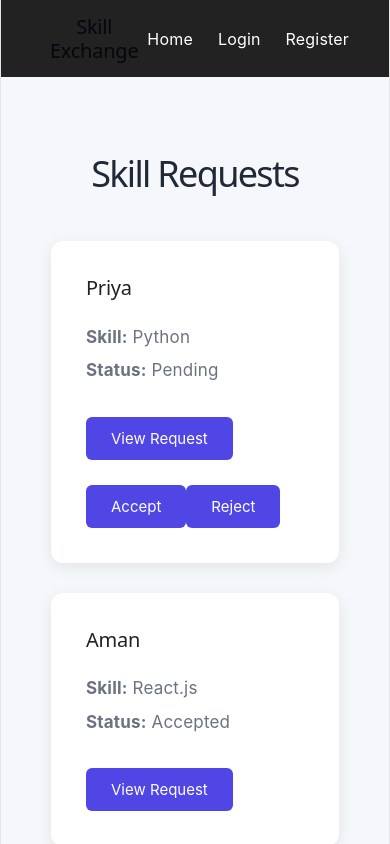
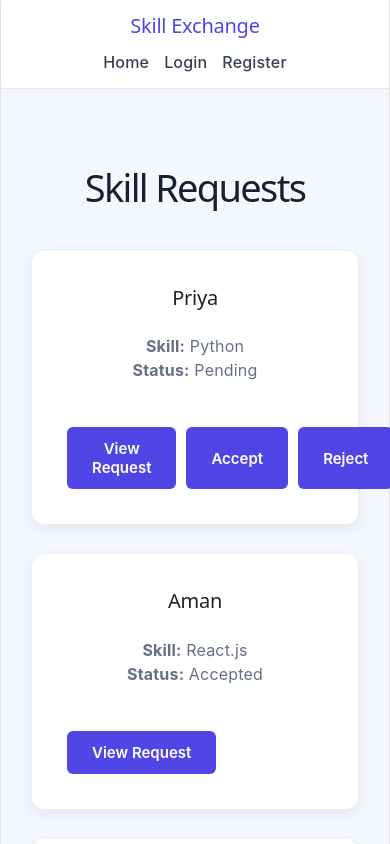
Before and after one commit to vijsanya27-afk/DEVOPS-2026-CS-E-15, a React (Vite) app: page /requests in a window 390 px wide. Shown: the top 844 px of the page. Built offline with nearby package versions, Linux system fonts and the light colour scheme.

Commit message:
UI polish, auth states and route cleanup

```diff
--- a/src/App.jsx
+++ b/src/App.jsx
@@ -1,4 +1,4 @@
-import { BrowserRouter, Routes, Route } from "react-router-dom";
+import { BrowserRouter, Routes, Route, Navigate } from "react-router-dom";
 
 import Navbar from "./components/Navbar";
 
@@ -10,6 +10,8 @@ import Dashboard from "./pages/Dashboard";
 import Home from "./pages/Home";
 import Login from "./pages/Login";
 import Register from "./pages/Register.jsx";
+import ForgotPassword from "./pages/ForgotPassword.jsx";
+import ResetPassword from "./pages/ResetPassword";
 import Profile from "./pages/Profile";
 import Skills from "./pages/Skills";
 import Search from "./pages/Search";
@@ -20,6 +22,7 @@ import ExchangeHome from "./exchange/pages/ExchangeHome";
 import ExchangeRequest from "./exchange/pages/ExchangeRequest";
 import ExchangeHistory from "./exchange/pages/ExchangeHistory";
 import ExchangeStatus from "./exchange/pages/ExchangeStatus";
+
 
 import "./App.css";
 
@@ -35,6 +38,8 @@ function App() {
         <Route path="/" element={<Home />} />
         <Route path="/login" element={<Login />} />
         <Route path="/register" element={<Register />} />
+        <Route path="/forgot-password" element={<ForgotPassword />} />
+        <Route path="/reset-password" element={<ResetPassword />} />
         <Route path="/dashboard" element={<Dashboard />} />
         <Route path="/profile" element={<Profile />} />
         <Route path="/skills" element={<Skills />} />
@@ -48,6 +53,8 @@ function App() {
         <Route path="/exchange/history" element={<ExchangeHistory />} />
         <Route path="/exchange/status" element={<ExchangeStatus />} />
         <Route path="/exchange/chat" element={<Chat />} />
+
+        <Route path="*" element={<Navigate to="/" />} />
         </Routes>
     </BrowserRouter>
   );
--- a/src/components/Navbar.css
+++ b/src/components/Navbar.css
@@ -2,13 +2,15 @@
   display: flex;
   justify-content: space-between;
   align-items: center;
-  padding: 15px 40px;
-  background-color: #222;
-  color: white;
+  padding: 16px 40px;
+  background: #ffffff;
+  border-bottom: 1px solid #e5e7eb;
+  box-shadow: 0 2px 10px #0000000d;
 }
 
 .navbar h2 {
   margin: 0;
+  color: #4f46e5;
 }
 
 .navbar-links {
@@ -17,10 +19,26 @@
 }
 
 .navbar-links a {
-  color: white;
+  color: #374151;
   text-decoration: none;
+  font-weight: 500;
+  transition: 0.2s;
 }
 
 .navbar-links a:hover {
-  color: #61dafb;
+  color: #4f46e5;
 }
+
+@media (max-width: 600px) {
+  .navbar {
+    padding: 14px 20px;
+    flex-direction: column;
+    gap: 12px;
+  }
+
+  .navbar-links {
+    gap: 15px;
+    flex-wrap: wrap;
+    justify-content: center;
+  }
+}
--- a/src/components/Sidebar.css
+++ b/src/components/Sidebar.css
@@ -1,9 +1,9 @@
 .sidebar {
   width: 220px;
-  background-color: #ffffff;
+  min-height: 100vh;
+  padding: 20px 12px;
+  background: #fff;
   border-right: 1px solid #e5e7eb;
-  padding: 20px 12px;
-  min-height: 100vh;
 }
 
 .sidebar-menu {
@@ -13,17 +13,42 @@
 }
 
 .sidebar-menu li {
-  padding: 10px 14px;
-  margin-bottom: 6px;
-  border-radius: 6px;
-  cursor: pointer;
-  color: #4b5563;
-  font-weight: 500;
-  transition: all 0.2s;
+  margin-bottom: 8px;
+  border-radius: 10px;
+  overflow: hidden;
 }
 
-.sidebar-menu li.active,
-.sidebar-menu li:hover {
-  background-color: #4f46e5;
-  color: #ffffff;
+.sidebar-menu li a {
+  display: block;
+  padding: 12px 16px;
+  color: #4b5563;
+  text-decoration: none;
+  font-weight: 500;
+  transition: .2s;
 }
+
+.sidebar-menu li a.active,
+.sidebar-menu li:hover a {
+  background: #4f46e5;
+  color: #fff;
+}
+
+@media (max-width: 700px) {
+  .sidebar {
+    width: 100%;
+    min-height: auto;
+    border-right: 0;
+    border-bottom: 1px solid #e5e7eb;
+  }
+
+  .sidebar-menu {
+    display: flex;
+    gap: 6px;
+    overflow-x: auto;
+  }
+
+  .sidebar-menu li {
+    margin: 0;
+    flex-shrink: 0;
+  }
+}
--- a/src/components/Sidebar.jsx
+++ b/src/components/Sidebar.jsx
@@ -1,5 +1,5 @@
 import React from "react";
-import { Link } from "react-router-dom";
+import { NavLink } from "react-router-dom";
 import "./Sidebar.css";
 
 const Sidebar = () => {
@@ -7,24 +7,34 @@ const Sidebar = () => {
     <aside className="sidebar">
       <ul className="sidebar-menu">
 
-        <li className="active">
-          <Link to="/dashboard">Dashboard</Link>
+        <li>
+          <NavLink to="/dashboard">
+            Dashboard
+          </NavLink>
         </li>
 
         <li>
-          <Link to="/profile">Profile</Link>
+          <NavLink to="/profile">
+            Profile
+          </NavLink>
         </li>
 
         <li>
-          <Link to="/skills">Skills</Link>
+          <NavLink to="/skills">
+            Skills
+          </NavLink>
         </li>
 
         <li>
-          <Link to="/search">Search</Link>
+          <NavLink to="/search">
+            Search
+          </NavLink>
         </li>
 
         <li>
-          <Link to="/reviews">Reviews</Link>
+          <NavLink to="/reviews">
+            Reviews
+          </NavLink>
         </li>
 
       </ul>
--- a/src/exchange/pages/Requests.css
+++ b/src/exchange/pages/Requests.css
@@ -1,47 +1,111 @@
 .requests-page {
   min-height: 100vh;
-  padding: 50px;
-  background: #f5f7fb;
-  text-align: center;
+  padding: 50px 8%;
+  background: #f5f7ff;
 }
 
 .requests-page h1 {
-  font-size: 36px;
-  color: #1f2937;
-  margin-bottom: 40px;
+  text-align: center;
+  margin-bottom: 35px;
+  font-size: 38px;
+  color: #182033;
 }
 
 .request-card {
-  max-width: 750px;
+  max-width: 850px;
   margin: 20px auto;
-  padding: 25px;
+  padding: 28px;
   background: white;
-  border-radius: 12px;
-  box-shadow: 0 5px 15px rgba(0, 0, 0, 0.08);
-  text-align: left;
+  border-radius: 18px;
+  box-shadow: 0 8px 25px #00000012;
+  transition: 0.3s;
+}
+
+.request-card:hover {
+  transform: translateY(-4px);
+  box-shadow: 0 12px 30px #4f46e530;
 }
 
 .request-card h2 {
-  color: #1f2937;
   margin-bottom: 15px;
+  color: #222;
 }
 
 .request-card p {
-  color: #6b7280;
-  font-size: 17px;
-  margin: 8px 0;
+  color: #667085;
+  font-size: 16px;
 }
 
-.request-card button {
-  margin-top: 10px;
-  padding: 10px 18px;
+.request-actions {
+  display: flex;
+  gap: 10px;
+  margin-top: 20px;
+}
+
+.request-actions button,
+.modal-btn {
+  border: 0;
+  padding: 11px 22px;
+  border-radius: 9px;
   background: #4f46e5;
   color: white;
-  border: none;
-  border-radius: 6px;
+  font-weight: 600;
+  cursor: pointer;
+  transition: 0.2s;
+}
+
+.request-actions button:hover,
+.modal-btn:hover {
+  background: #3730a3;
+  transform: translateY(-2px);
+}
+
+/* Modal */
+
+.modal-overlay {
+  position: fixed;
+  inset: 0;
+  background: #0008;
+  display: flex;
+  justify-content: center;
+  align-items: center;
+  z-index: 999;
+}
+
+.request-modal {
+  position: relative;
+  width: 420px;
+  padding: 35px;
+  background: white;
+  border-radius: 20px;
+  box-shadow: 0 20px 50px #0005;
+}
+
+.request-modal h2 {
+  text-align: center;
+  margin-bottom: 25px;
+}
+
+.request-modal p {
+  padding: 12px;
+  background: #f5f7ff;
+  border-radius: 8px;
+}
+
+.close-modal {
+  position: absolute;
+  right: 15px;
+  top: 12px;
+  border: 0;
+  background: #eee;
+  border-radius: 50%;
+  width: 32px;
+  height: 32px;
+  font-size: 20px;
   cursor: pointer;
 }
 
-.request-card button:hover {
-  background: #4338ca;
+.modal-btn {
+  width: 100%;
+  margin-top: 15px;
 }
--- a/src/exchange/pages/Requests.jsx
+++ b/src/exchange/pages/Requests.jsx
@@ -3,6 +3,8 @@ import { useState } from "react";
 import "./Requests.css";
 
 function Requests() {
+  const [selectedRequest, setSelectedRequest] = useState(null);
+
   const [requests, setRequests] = useState([
     {
       id: 1,
@@ -42,15 +44,10 @@ function Requests() {
 
         <div className="request-actions">
 
-  <button
-    onClick={() =>
-      alert(
-        `Request Details\n\nName: ${request.name}\nSkill: ${request.skill}\nStatus: ${request.status}`
-      )
-    }
-  >
-    View Request
-  </button>
+        <button onClick={() => setSelectedRequest(request)}>
+            View Request
+                </button>
+
 
   {request.status === "Pending" && (
     <>
@@ -87,6 +84,41 @@ function Requests() {
 </div>
         </div>
       ))}
+       {selectedRequest && (
+  <div className="modal-overlay">
+    <div className="request-modal">
+
+      <button
+        className="close-modal"
+        onClick={() => setSelectedRequest(null)}
+      >
+        ×
+      </button>
+
+      <h2>Request Details</h2>
+
+      <p>
+        <strong>Name:</strong> {selectedRequest.name}
+      </p>
+
+      <p>
+        <strong>Skill:</strong> {selectedRequest.skill}
+      </p>
+
+      <p>
+        <strong>Status:</strong> {selectedRequest.status}
+      </p>
+
+      <button
+        className="modal-btn"
+        onClick={() => setSelectedRequest(null)}
+      >
+        Close
+      </button>
+
+    </div>
+  </div>
+)}
     </div>
   );
 }
--- a/src/pages/Dashboard.jsx
+++ b/src/pages/Dashboard.jsx
@@ -1,9 +1,13 @@
 import React from 'react';
+import { useNavigate } from "react-router-dom";
 import Sidebar from '../components/Sidebar.jsx';
 import StatCard from '../components/StatCard.jsx';
 import './Dashboard.css';
 
+
 const Dashboard = () => {
+  const navigate = useNavigate();
+
   const statsData = [
     { id: 1, title: 'My Skills', value: '5 Active', change: '+2 this week', icon: '⚡' },
     { id: 2, title: 'Skill Requests', value: '3 Pending', change: '1 new today', icon: '📩' },
@@ -46,11 +50,15 @@ const Dashboard = () => {
         <div className="dashboard-content-grid">
           {/* Table / Recent Activity Section */}
           <div className="dash-section">
-            <div className="section-header">
-              <h3>Recent Skill Requests</h3>
-              <button className="btn-view-all">View All</button>
-            </div>
-
+                  <div className="section-header">
+            <h3>Recent Skill Requests</h3>
+                 <button
+                    className="btn-view-all"
+                    onClick={() => navigate("/requests")}
+                 >
+                   View All
+                 </button>
+                  </div>
             <table className="requests-table">
               <thead>
                 <tr>
@@ -81,9 +89,20 @@ const Dashboard = () => {
           <div className="dash-section quick-actions">
             <h3>Quick Actions</h3>
             <p>What would you like to do today?</p>
-            <div className="action-buttons">
-              <button className="btn-primary">+ Add New Skill</button>
-              <button className="btn-secondary">🔍 Find Matches</button>
+             <div className="action-buttons">
+              <button
+                className="btn-primary"
+                 onClick={() => navigate("/skills")}
+                 >
+                    + Add New Skill
+                       </button>
+
+        <button
+           className="btn-secondary"
+             onClick={() => navigate("/search")}
+        >
+               🔍 Find Matches
+             </button>
             </div>
           </div>
         </div>
--- a/src/pages/Login.css
+++ b/src/pages/Login.css
@@ -62,3 +62,35 @@
     padding: 30px 20px;
   }
 }
+.forgot-link {
+  background: none;
+  border: none;
+  color: #4f46e5;
+  margin-top: 12px;
+  cursor: pointer;
+  font-size: 15px;
+}
+
+.forgot-link:hover {
+  text-decoration: underline;
+}
+@media (max-width: 600px) {
+  .login {
+    padding: 20px;
+  }
+
+  .login form {
+    width: 100%;
+    max-width: 350px;
+  }
+
+  .login input,
+  .login button {
+    width: 100%;
+    box-sizing: border-box;
+  }
+
+  .login h1 {
+    font-size: 28px;
+  }
+}
--- a/src/pages/Login.jsx
+++ b/src/pages/Login.jsx
@@ -31,9 +31,16 @@ function Login() {
     return;
   }
 
-  alert("Login successful!");
-  navigate("/dashboard");
-};
+       const savedEmail = localStorage.getItem("userEmail");
+      const savedPassword = localStorage.getItem("userPassword");
+
+        if (email === savedEmail && password === savedPassword) {
+          alert("Login successful!");
+          navigate("/dashboard");
+            } else {
+            alert("Invalid email or password!");
+        }
+     };
 
   return (
     <div className="login">
@@ -55,6 +62,14 @@ function Login() {
         />
 
         <button type="submit">Login</button>
+
+        <button
+       type="button"
+         className="forgot-link"
+      onClick={() => navigate("/forgot-password")}
+      >
+         Forgot Password?
+          </button>
       </form>
     </div>
   );
--- a/src/pages/Register.css
+++ b/src/pages/Register.css
@@ -52,4 +52,24 @@
 
 .register button:hover {
   background: #4338ca;
+ }
+ @media (max-width: 600px) {
+  .register {
+    padding: 20px;
+  }
+
+  .register form {
+    width: 100%;
+    max-width: 350px;
+  }
+
+  .register input,
+  .register button {
+    width: 100%;
+    box-sizing: border-box;
+  }
+
+  .register h1 {
+    font-size: 28px;
+  }
 }
--- a/src/pages/Register.jsx
+++ b/src/pages/Register.jsx
@@ -12,13 +12,27 @@ function Register() {
   const handleRegister = (event) => {
   event.preventDefault();
 
-    if (name === "" || email === "" || password === "") {
+
+  if (!name.trim() || !email.trim() || !password.trim()) {
     alert("Please fill all fields");
     return;
   }
 
+  if (!email.includes("@") || !email.includes(".")) {
+    alert("Please enter a valid email");
+    return;
+  }
+
+
+  if (password.length < 6) {
+    alert("Password must be at least 6 characters");
+    return;
+  }
+
+   localStorage.setItem("userEmail", email);
+   localStorage.setItem("userPassword", password);
+
      alert("Registration successful!");
-
      navigate("/login");
 };
 
```
Lines whose indentation alone changed are shown as unchanged.
